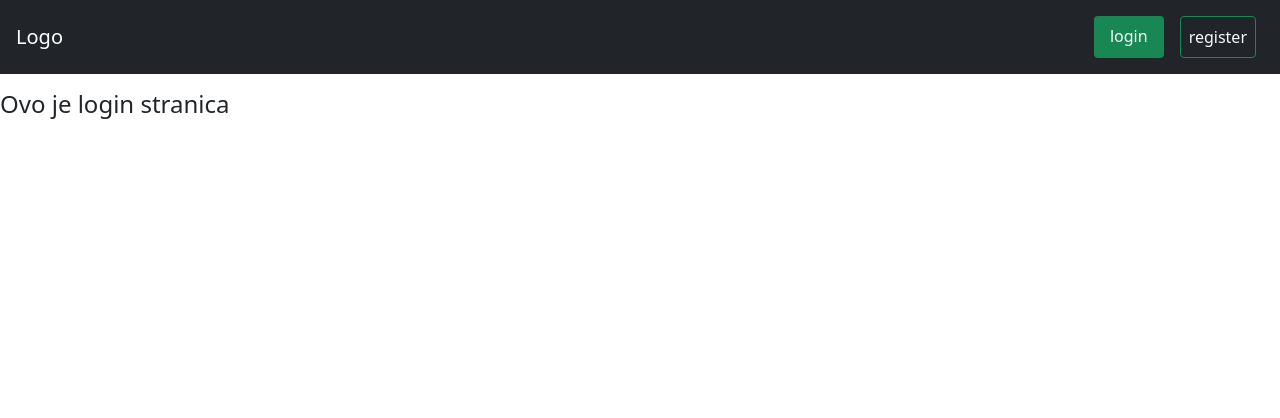
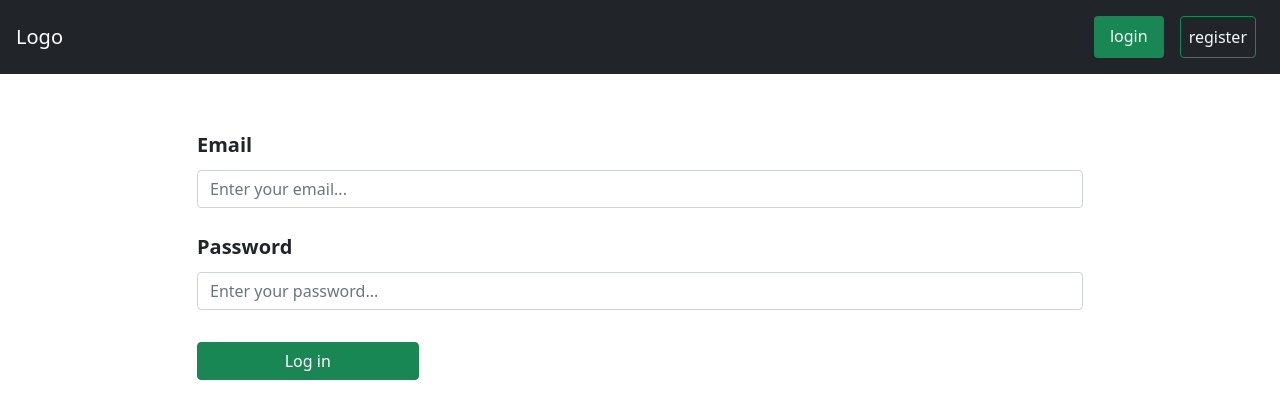
Before and after one commit to BSlaven/questions-and-answers, a React (Create React App) app: page /login in a window 1280 px wide. Shown: the top 418 px of the page. Built offline with nearby package versions, Linux system fonts and the light colour scheme.

Commit message:
add login user request function

```diff
--- a/src/pages/Login.js
+++ b/src/pages/Login.js
@@ -1,7 +1,59 @@
+import { useState } from 'react'
+import { useDispatch } from 'react-redux';
+
 const Login = () => {
+
+  const [ email, setEmail ] = useState('');
+  const [ password, setPassword ] = useState('');
+
+  const dispatch = useDispatch();
+
+  const inputHandler = e => {
+    const value = e.target.value;
+    const targetElement = e.target.name;
+    switch (targetElement) {
+      case 'email':
+        setEmail(value);
+        break;
+      default:
+        setPassword(value);
+    }
+  }
+
+  const submitHandler = e => {
+    e.preventDefault();
+    dispatch({ type: 'LOGIN_USER', email, password })
+  }
+
   return (
-    <div>
-      <h4>Ovo je login stranica</h4>
+    <div className="container row mx-auto col-12 my-5 d-flex justify-content-around">
+      <form id="login-form" className="col-sm-10" onSubmit={submitHandler}>
+        <div className="mb-3 text-start">
+          <label htmlFor="email" className="fw-bold px-0 form-control-lg col-form-label">Email</label>
+          <input
+            onChange={inputHandler}
+            value={email}
+            name="email"
+            type="email"
+            id="email"
+            placeholder="Enter your email..."
+            className="form-control" />
+        </div>
+        <div className="mb-3 text-start">
+          <label htmlFor="password" className="fw-bold px-0 form-control-lg col-form-label">Password</label>
+          <input
+            onChange={inputHandler}
+            value={password}
+            name="password"
+            type="password"
+            id="password"
+            placeholder="Enter your password..."
+            className="form-control" />
+        </div>
+        <div className="col-6 text-start">
+          <button type="submit" className="my-3 col-6 btn btn-success">Log in</button>
+        </div>
+      </form>
     </div>
   )
 }
--- a/src/requests/requests.js
+++ b/src/requests/requests.js
@@ -4,6 +4,7 @@ import {
 } from 'firebase/firestore';
 import {
   createUserWithEmailAndPassword,
+  signInWithEmailAndPassword,
   signOut,
 } from 'firebase/auth'
 
@@ -30,6 +31,17 @@ export const registerUser = async (email, password) => {
   }
 }
 
+// LOGIN USER
+export const loginUser = async (email, password) => {
+  try {
+    const cred = await signInWithEmailAndPassword(auth, email, password);
+    const user = cred.user;
+    return user;
+  } catch(e) {
+    console.log(e)
+  }
+}
+
 // SAVE USER TO DB
 export const saveUser = async (user) => {
   try {
```
